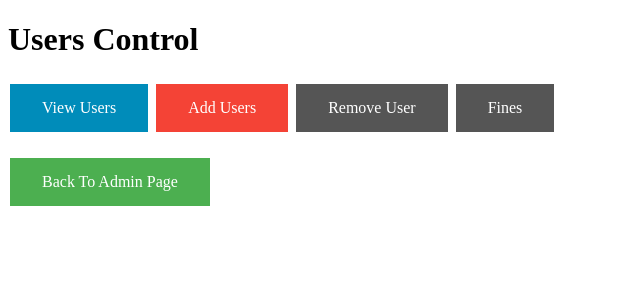
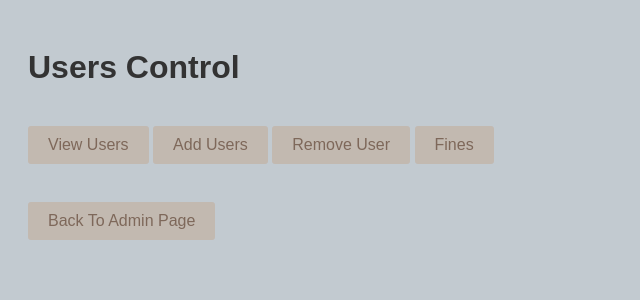
Before and after one commit to brandenkassab/CSI-4999, a PHP site: page /admin_functional/Users.php in a window 1280 px wide. Shown: the top 300 px of the page, without its empty margins (0-640 px from the left). Run offline with PHP 8.4, Linux system fonts and the light colour scheme.

Commit message:
Update Users.php

```diff
--- a/libraryio/admin_functional/Users.php
+++ b/libraryio/admin_functional/Users.php
@@ -3,30 +3,74 @@
 <head>
 	<title>Users</title>
 	<style>
-		.btn {
-			background-color: #4CAF50;
+		body {
+			font-family: Arial, sans-serif;
+			background-color: #C2CAD0;
+			padding: 20px;
+		}
+		h1 {
+			color: #333333;
+			margin-bottom: 20px;
+		}
+		form {
+			background-color: #7E685A;
+			padding: 20px;
+			border-radius: 5px;
+			box-shadow: 0px 0px 5px rgba(0, 0, 0, 0.2);
+		}
+		label {
+			display: block;
+			margin-bottom: 10px;
+			color: #7E685A;
+			font-weight: bold;
+		}
+		input[type="text"],
+		input[type="number"] {
+			padding: 10px;
+			border: 1px solid #C2B9B0;
+			border-radius: 3px;
+			width: 100%;
+			box-sizing: border-box;
+			margin-bottom: 20px;
+		}
+		input[type="submit"] {
+			background-color: #C2B9B0;
+			color: #ffffff;
+			padding: 10px 20px;
+			border-radius: 3px;
 			border: none;
-			color: white;
-			padding: 15px 32px;
-			text-align: center;
-			text-decoration: none;
-			display: inline-block;
-			font-size: 16px;
-			margin: 4px 2px;
 			cursor: pointer;
 		}
-		.view-users {
-			background-color: #008CBA;
+		input[type="submit"]:hover {
+			background-color: #C2B9B0;
 		}
-		.add-remove-users {
-			background-color: #f44336;
+		p.success {
+			color: #C2B9B0;
+			font-weight: bold;
 		}
-		.fines {
-			background-color: #555555;
+		p.error {
+			color: #C2B9B0;
+			font-weight: bold;
+		}
+
+        .btn {
+			background-color:#C2B9B0 ;
+			color: #7E685A;
+			padding: 10px 20px;
+			border-radius: 3px;
+			border: none;
+			cursor: pointer;
+			margin-top: 20px;
+			display: inline-block;
+			text-decoration: none;
+
+		}
+		.btn:hover {
+			background-color: #C2B9B0;
+		}
 
 
-		}
-	</style>
+    </style>
 </head>
 <body>
 	<h1>Users Control</h1>
```
